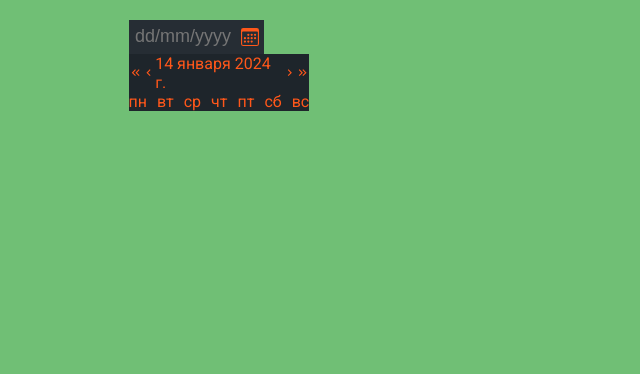
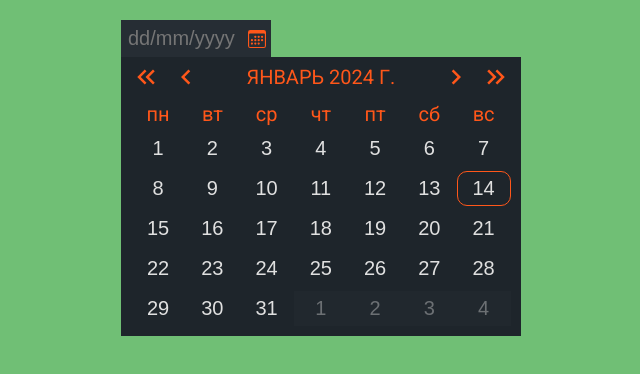
Before and after one commit to Andrenord282/stohelitskii-date-picker, a React app: page / in a window 1280 px wide. Shown: the top 374 px of the page, without its empty margins (444-1084 px from the left). Built offline with nearby package versions, Linux system fonts and the light colour scheme.

Commit message:
feat: added display of days in the calendar, added styles to navigation and calendar

```diff
--- a/src/widgets/DatePicker/components/DateInput/styles/DateInput.scss
+++ b/src/widgets/DatePicker/components/DateInput/styles/DateInput.scss
@@ -4,7 +4,7 @@
 
 .date-input__input {
     width: 7.5em;
-    font-size: var(--date-picker-text-m-size);
+    font-size: var(--date-picker-text-l-size);
     color: var(--date-picker-primary-color);
     padding: 0.3em 1.5em 0.3em 0.3em;
     border: 1px solid transparent;
--- a/src/widgets/DatePicker/components/DatePickerBody/components/Calendar/Calendar.tsx
+++ b/src/widgets/DatePicker/components/DatePickerBody/components/Calendar/Calendar.tsx
@@ -1,5 +1,7 @@
 import classNames from 'classnames';
+import { useDatePickerContext } from '../../../../state/useDatePickerContext';
 import { WeekList } from '../WeekList';
+import './styles/Calendar.scss';
 
 type CalendarProps = {
     className: string;
@@ -7,11 +9,35 @@ type CalendarProps = {
 
 const Calendar = (props: CalendarProps) => {
     const { className } = props;
+    const { dayList, currentDate } = useDatePickerContext();
 
     return (
         <div className={classNames(className, 'date-picker-calendar')}>
-            <div className="date-picker-calendar__item">
-                <WeekList className="date-picker-calendar__week-list" />
+            <WeekList className="date-picker-calendar__week-list" />
+            <div className="date-picker-calendar__day-list">
+                {dayList.dayListPrevMonth &&
+                    dayList.dayListPrevMonth.length > 0 &&
+                    dayList.dayListPrevMonth.map((day) => {
+                        return <button className="date-picker-calendar__prev-month-day-btn">{day}</button>;
+                    })}
+                {dayList.dayListCurrentMonth &&
+                    dayList.dayListCurrentMonth.length > 0 &&
+                    dayList.dayListCurrentMonth.map((day) => {
+                        return (
+                            <button
+                                className={classNames('date-picker-calendar__current-month-day-btn', {
+                                    'current-day': day === currentDate.day,
+                                })}
+                            >
+                                {day}
+                            </button>
+                        );
+                    })}
+                {dayList.dayListNextMonth &&
+                    dayList.dayListNextMonth.length > 0 &&
+                    dayList.dayListNextMonth.map((day) => {
+                        return <button className="date-picker-calendar__next-month-day-btn">{day}</button>;
+                    })}
             </div>
         </div>
     );
--- a/src/widgets/DatePicker/components/DatePickerBody/components/Calendar/styles/Calendar.scss
+++ b/src/widgets/DatePicker/components/DatePickerBody/components/Calendar/styles/Calendar.scss
@@ -0,0 +1,54 @@
+.date-picker-calendar {
+    padding: 5px 10px 10px 10px;
+}
+
+.date-picker-calendar__week-list {
+    margin-bottom: 5px;
+}
+
+.date-picker-calendar__day-list {
+    display: grid;
+    grid-template-columns: repeat(7, 1fr);
+    gap: 5px 0;
+}
+
+.date-picker-calendar__prev-month-day-btn,
+.date-picker-calendar__current-month-day-btn,
+.date-picker-calendar__next-month-day-btn {
+    display: flex;
+    align-items: center;
+    justify-content: center;
+    flex: 0 1 14%;
+    padding: 5px 15px;
+    color: var(--date-picker-tertiary-color);
+    font-size: var(--date-picker-text-l-size);
+    border: 1px solid transparent;
+    transition: all 0.2s linear;
+
+    @media (hover: hover) {
+        &:hover {
+            border-bottom: 1px solid var(--date-picker-secondary-color);
+        }
+    }
+}
+
+.date-picker-calendar__prev-month-day-btn,
+.date-picker-calendar__next-month-day-btn {
+    background-color: var(--date-picker-secondary-bg-color);
+    opacity: 0.4;
+}
+
+.date-picker-calendar__current-month-day-btn {
+    background-color: var(--date-picker-primary-bg-color);
+
+    &.current-day {
+        border: 1px solid var(--date-picker-primary-color);
+        border-radius: 10px;
+
+        @media (hover: hover) {
+            &:hover {
+                border: 1px solid var(--date-picker-secondary-color);
+            }
+        }
+    }
+}
--- a/src/widgets/DatePicker/components/DatePickerBody/components/NavigationBar/styles/NavigationBar.scss
+++ b/src/widgets/DatePicker/components/DatePickerBody/components/NavigationBar/styles/NavigationBar.scss
@@ -1,22 +1,43 @@
 .navigation-bar {
     display: flex;
     align-items: center;
-    justify-content: center;
+    justify-content: space-between;
+    padding: 5px 10px;
 }
 
 .navigation-bar__nav-item {
     display: flex;
     align-items: center;
 }
+
+.navigation-bar__nav-item:first-child .navigation-bar__nav-btn:first-child {
+    margin-right: 10px;
+}
+
+.navigation-bar__nav-item:last-child .navigation-bar__nav-btn:first-child {
+    margin-right: 10px;
+}
+
 .navigation-bar__nav-btn {
     cursor: pointer;
     display: flex;
     align-items: center;
     justify-content: center;
+    width: 30px;
+    height: 30px;
     color: var(--date-picker-primary-color);
+    font-size: var(--date-picker-text-l-size);
 }
 
 .navigation-bar__nav-btn-icon {
+    width: 100%;
+    height: 100%;
 }
+
 .navigation-bar__date {
+    font-size: var(--date-picker-text-l-size);
 }
+
+.navigation-bar__date-value {
+    text-transform: uppercase;
+}
--- a/src/widgets/DatePicker/components/DatePickerBody/components/WeekList/styles/WeekList.scss
+++ b/src/widgets/DatePicker/components/DatePickerBody/components/WeekList/styles/WeekList.scss
@@ -1,11 +1,12 @@
 .date-picker-weeklist {
-    display: flex;
-    align-items: center;
-    gap: 0 10px;
+    display: grid;
+    grid-template-columns: repeat(7, 1fr);
 }
 
 .date-picker-weeklist__item {
     display: flex;
     align-items: center;
     justify-content: center;
+    padding: 0 5px;
+    font-size: var(--date-picker-text-l-size);
 }
--- a/src/widgets/DatePicker/state/useDatePickerContext.tsx
+++ b/src/widgets/DatePicker/state/useDatePickerContext.tsx
@@ -6,6 +6,7 @@ type DatePickerContextValue = {
     weekList: string[];
     currentDate: DateData;
     navigationDate: DateData;
+    dayList: DayList;
     updateNavigationDate: (key: updateDateKeyName, operation: updateDateOperation) => void;
 };
 
@@ -65,6 +66,7 @@ const DatePickerContextProvider = (props: DatePickerContextProviderProps) => {
         weekList,
         currentDate,
         navigationDate,
+        dayList,
         updateNavigationDate,
     };
 
--- a/src/widgets/DatePicker/state/utilities/initDate.ts
+++ b/src/widgets/DatePicker/state/utilities/initDate.ts
@@ -1,7 +1,7 @@
 import { DateOptions, DateData } from '../../types';
 
 const initDate = (options: DateOptions): DateData => {
-    const { location, weekday, ...formatterOptions } = options;
+    const { location, day, weekday, ...formatterOptions } = options;
     const date = new Date();
     const formatter = new Intl.DateTimeFormat(location, formatterOptions);
 
--- a/src/widgets/DatePicker/state/utilities/initDayList.ts
+++ b/src/widgets/DatePicker/state/utilities/initDayList.ts
@@ -11,7 +11,8 @@ const initDayList = (dateData: DateData): DayList => {
     const lastWeekDayOfCurrentMonth =
         new Date(year, month + 1, 0).getDay() === 0 ? 6 : new Date(year, month + 1, 0).getDay();
     const amountDayOfPrevMonth = firstWeekDayOfCurrentMonth - 1;
-    const dayListOfNextMonthLength = AMOUNT_DAY_IN_WEEK - lastWeekDayOfCurrentMonth;
+    const dayListOfNextMonthLength =
+        lastWeekDayOfCurrentMonth === 6 ? 0 : AMOUNT_DAY_IN_WEEK - lastWeekDayOfCurrentMonth;
     const dayListPrevMonth = [];
     const dayListCurrentMonth = [];
     const dayListNextMonth = [];
@@ -24,6 +25,7 @@ const initDayList = (dateData: DateData): DayList => {
         dayListCurrentMonth.push(index);
     }
 
+    console.log(dayListOfNextMonthLength, lastWeekDayOfCurrentMonth);
     for (let index = 1; index <= dayListOfNextMonthLength; index++) {
         dayListNextMonth.push(index);
     }
@@ -31,7 +33,7 @@ const initDayList = (dateData: DateData): DayList => {
     return {
         dayListPrevMonth: dayListPrevMonth.reverse(),
         dayListCurrentMonth,
-        dayListNextMonth: dayListNextMonth.reverse(),
+        dayListNextMonth,
     };
 };
 
--- a/src/widgets/DatePicker/styles/DatePicker.scss
+++ b/src/widgets/DatePicker/styles/DatePicker.scss
@@ -3,6 +3,10 @@
     background-color: var(--date-picker-primary-bg-color);
     color: var(--date-picker-primary-color);
     font-size: var(--date-picker-primary-text-start-em);
+
+    & button {
+        cursor: pointer;
+    }
 }
 
 .date-picker__input {
--- a/src/widgets/DatePicker/styles/DatePickerVar.scss
+++ b/src/widgets/DatePicker/styles/DatePickerVar.scss
@@ -15,7 +15,8 @@
 }
 
 .date-picker_light {
-    --date-picker-primary-bg-color: #f9f9f9;
+    --date-picker-primary-bg-color: #cccccc;
+    --date-picker-secondary-bg-color: #ffffff;
     --date-picker-primary-color: #ff571a;
     --date-picker-secondary-color: #ff4400;
     --date-picker-tertiary-color: #424242;
```
